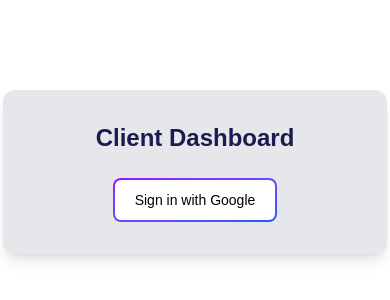
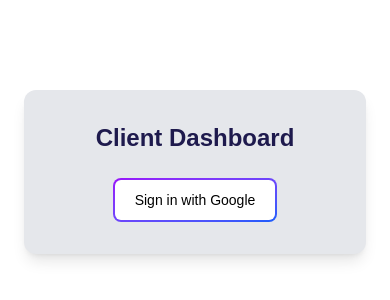
Before and after one commit to LaurenceLama/automation-dashboard, a Next.js app: page /login in a window 390 px wide. Shown: the part 250-550 px from the top of the page. Built offline with nearby package versions, Linux system fonts and the light colour scheme; no server answers.

Commit message:
Padding on login page for phones

```diff
--- a/app/login/page.tsx
+++ b/app/login/page.tsx
@@ -2,7 +2,7 @@
 
 export default function LoginPage() {
   return (
-    <div className="min-h-screen flex items-center justify-center bg-indigo-960">
+    <div className="min-h-screen flex items-center justify-center bg-indigo-960 px-6">
       <div className="bg-gray-200 p-8 rounded-xl shadow-lg w-96">
         <h1 className="text-indigo-950 text-2xl font-bold mb-6 text-center">
           Client Dashboard
```
